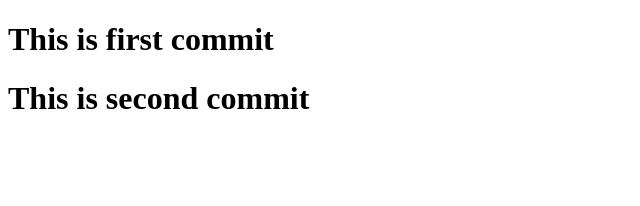
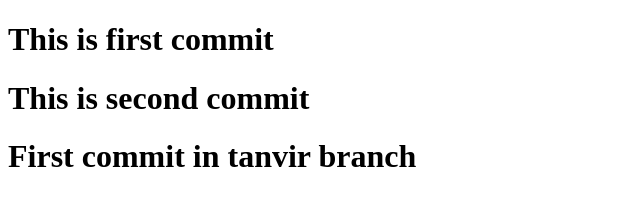
Before and after one commit to appnap-tanvir/test, a plain HTML site: page index.html in a window 1280 px wide. Shown: the whole page, without its empty margins (0-640 px from the left). Drawn offline with Linux system fonts and the light colour scheme.

Commit message:
Commit 1 tanvir

```diff
--- a/index.html
+++ b/index.html
@@ -9,5 +9,7 @@
 <body>
     <h1>This is first commit</h1>
     <h1>This is second commit</h1>
+
+    <h1>First commit in tanvir branch</h1>
 </body>
 </html>
```
